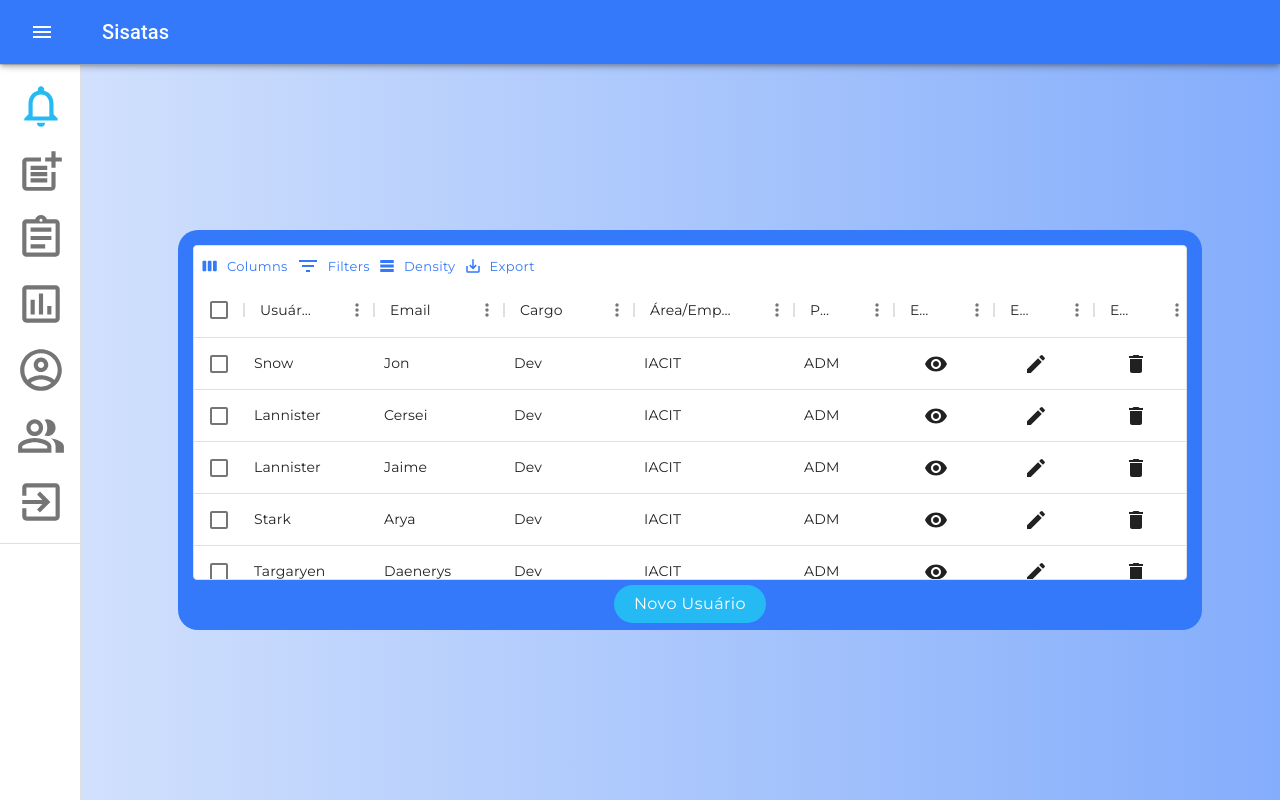
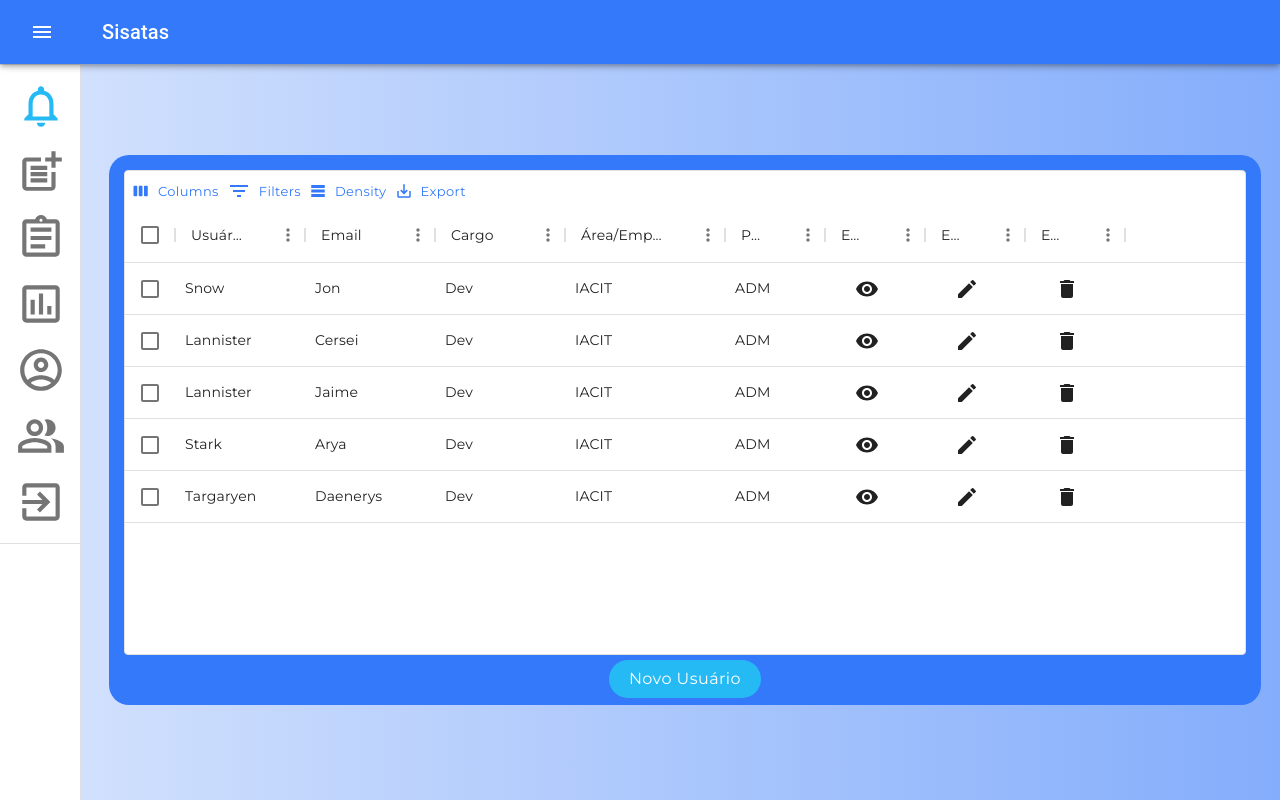
Before and after one commit to BureauTech/ProjectSisatas, a React (Create React App) app in the folder client/: page /users-list in a window 1280 px wide. Shown: the top 800 px of the page. Built offline with nearby package versions, Linux system fonts and the light colour scheme.

Commit message:
ajustado altura do user list

```diff
--- a/client/src/components/UserList/UserList.js
+++ b/client/src/components/UserList/UserList.js
@@ -14,8 +14,9 @@ const useStyles = makeStyles((theme) => ({
         borderRadius: "20px",
         padding: 15,
         paddingBottom: 50,
-        width: '80%',
-        height: 400,
+        width: '90%',
+        height: 550,
+        marginRight: 10
     },
     datagrid: {
         backgroundColor: '#FFFFFF',
```
